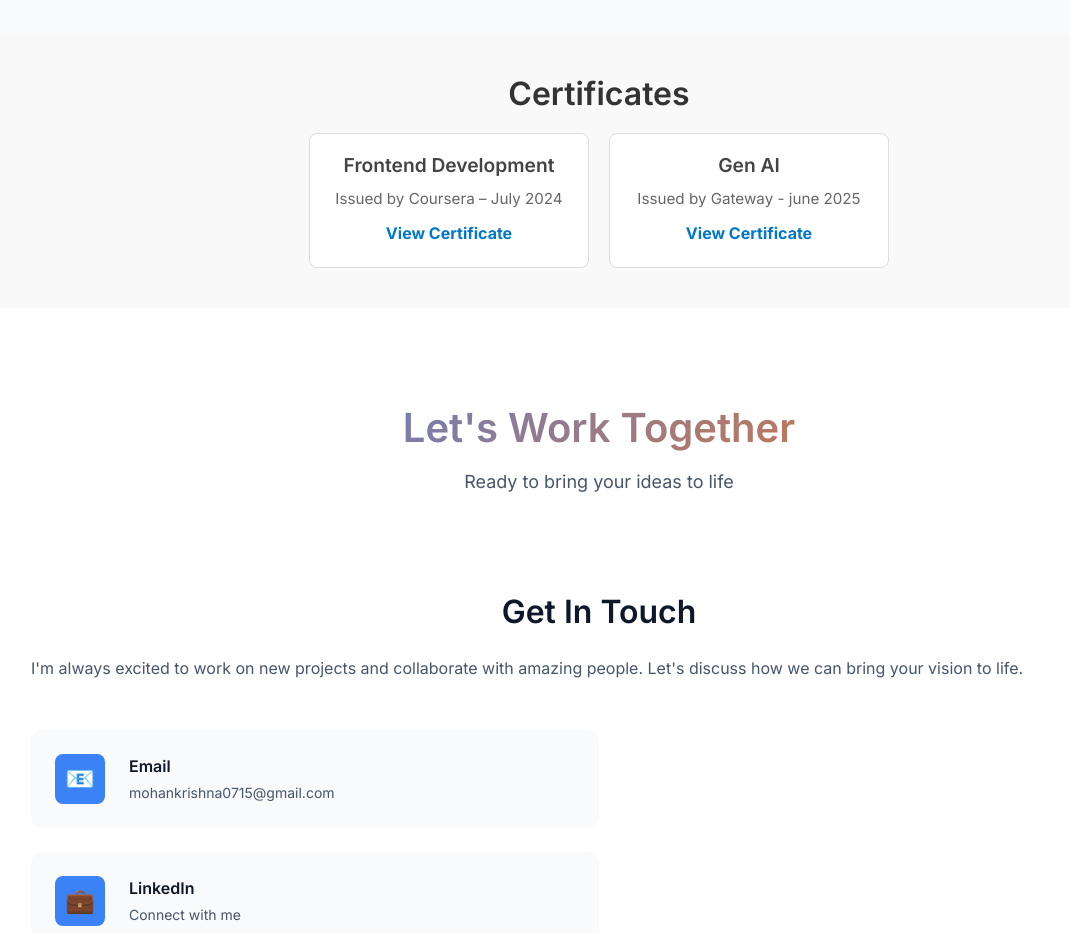
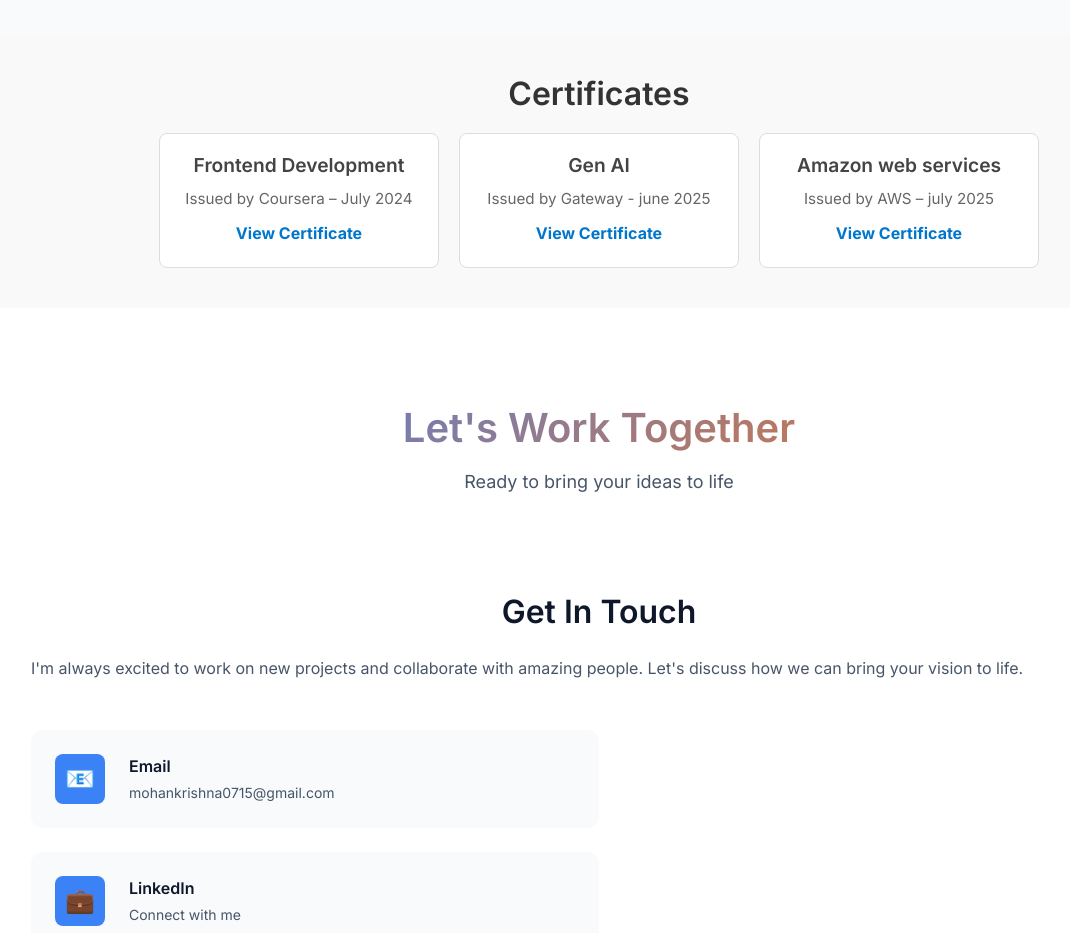
Before and after one commit to mohankrishna-07/my_portfolio, a plain HTML site: page index.html in a window 1280 px wide. Shown: the part 4800-5733 px from the top of the page, without its empty margins (41-1111 px from the left). Drawn offline with Linux system fonts and the light colour scheme.

Commit message:
Update index.html

```diff
--- a/index.html
+++ b/index.html
@@ -475,6 +475,11 @@ Let me know if you'd like to tailor it to a specific tech stack or role (e.g., f
       <p>Issued by Gateway - june 2025</p>
       <a href="intern gateway.jpeg" target="_blank">View Certificate</a>
     </div>
+       <div class="certificate">
+      <h3>Amazon web services</h3>
+      <p>Issued by AWS – july 2025</p>
+      <a href="aws.jpeg" target="_blank">View Certificate</a>
+    </div>
     <!-- Add more certificates here -->
   </div>
 </section>
```
